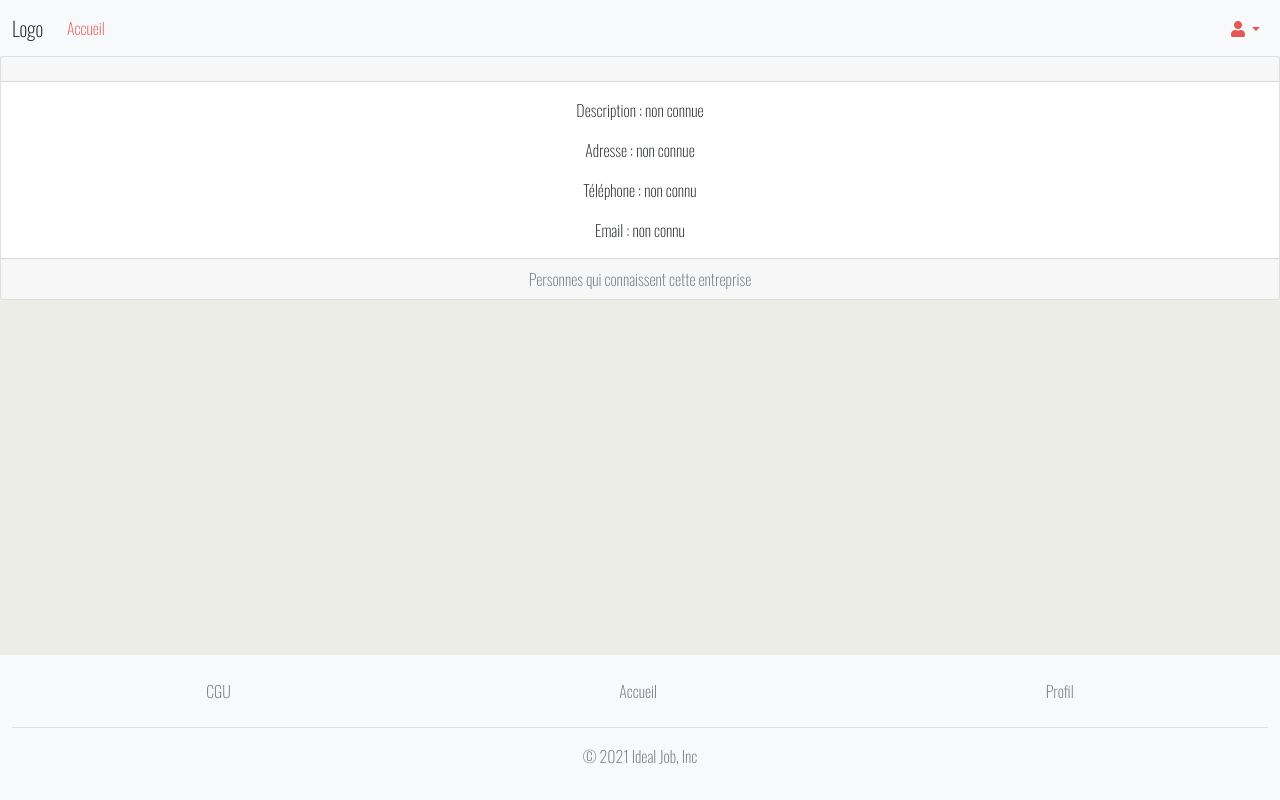
After one commit to WildCodeSchool/bordeaux-p2-202109-interviewmanager, a PHP site: template src/View/Company/show.html.twig in a window 1280 px wide. The commit adds this page. Run offline with PHP 8.4, Linux system fonts and the light colour scheme; the template is opened without the code that fills it, so the values that code supplies are empty; some libraries are stand-ins or nearby versions.

Commit message:
add description entreprise

```diff
--- /dev/null
+++ b/src/View/Company/show.html.twig
@@ -0,0 +1,18 @@
+{% extends 'layout.html.twig' %}
+
+{% block content %}
+    <div class="card text-center">
+        <div class="card-header">
+            <h2>{{ company.name }}</h2>
+        </div>
+        <div class="card-body">
+            <p class="card-text">Description : {{ company.description ?? 'non connue'}}</p>
+            <p class="card-text">Adresse : {{ company.address ?? 'non connue'}}</p>
+            <p class="card-text">Téléphone : {{ company.phone_number ?? 'non connu'}}</p>
+            <p class="card-text">Email : {{ company.mail ?? 'non connu'}}</p>
+        </div>
+        <div class="card-footer text-muted">
+            Personnes qui connaissent cette entreprise
+        </div>
+    </div>
+{% endblock %}
--- a/src/View/User/index.html.twig
+++ b/src/View/User/index.html.twig
@@ -1,7 +1,7 @@
 {% extends 'layout.html.twig' %}
 
 {% block content %}
-    <form method="post" action="/addEntreprise" class="d-flex justify-content-center p-5 mt-5">
+    <form method="post" action="/ajoutEntreprise" class="d-flex justify-content-center p-5 mt-5">
         <div class="border border-2 rounded bg-light p-3 col-12 col-sm-10 col-md-8 col-lg-4 d-flex flex-column justify-content-center">
             <p><i class="fas fa-plus-square fa-3x d-flex justify-content-center"></i></p>
             <h2 class="d-flex justify-content-center">Ajout d'entreprises</h2>
@@ -33,7 +33,7 @@
         {% for company in user_companies  %}
             <li class="list-group-item d-flex justify-content-around align-items-center">
                 <div>
-                    <h5><a href="/">{{ company.name }}</a></h5>
+                    <h5><a href="/entreprise?id={{ company.id }}">{{ company.name }}</a></h5>
                 </div>
                 <form class="d-flex align-items-center" method="post">
 
--- a/src/routes.php
+++ b/src/routes.php
@@ -16,5 +16,6 @@ return [
     'items/delete' => ['ItemController', 'delete',],
     'accueil' => ['UserController', 'index', ['id']],
     'logout' => ['UserController', 'logout'],
-    'addEntreprise' => ['CompanyController', 'addCompany', ['id']],
+    'ajoutEntreprise' => ['CompanyController', 'addCompany', ['id']],
+    'entreprise' => ['CompanyController', 'show', ['id']],
 ];
```
Also changed, not shown: src/Controller/CompanyController.php (+9 -0 lines).
